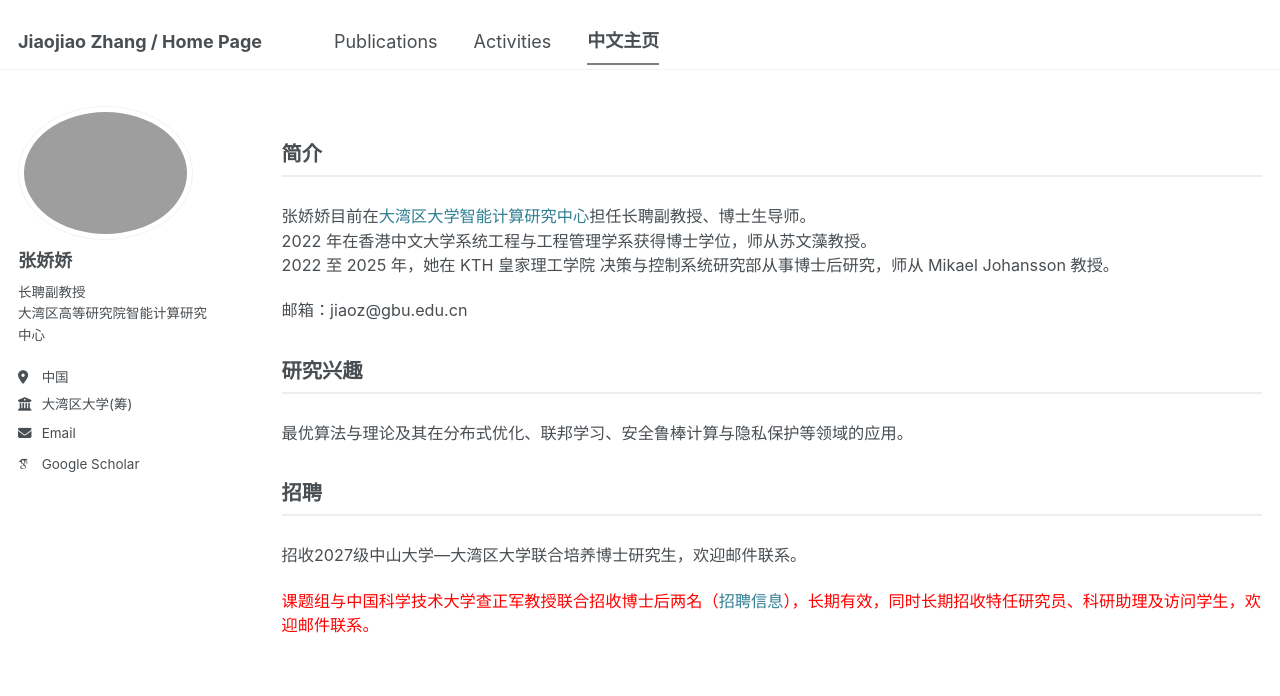
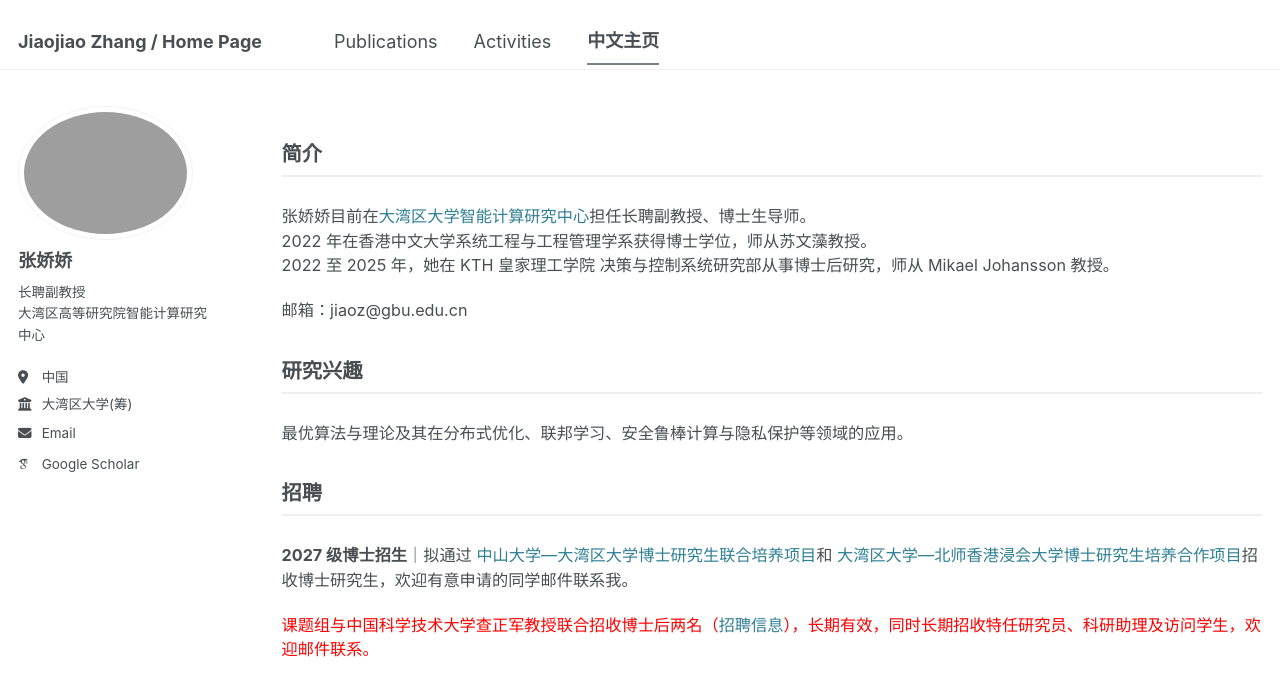
Before and after one commit to JiaojiaoZhang-jjz/JiaojiaoZhang-jjz.github.io, a Jekyll site: the page built from _pages/cn.html, in a window 1280 px wide. Shown: the top 696 px of the page. Built offline with Jekyll 4.4.1, drawn with Linux system fonts in a browser that asks for light colours; some web fonts are replaced.

Commit message:
Update cn_content.md

```diff
--- a/_includes/cn_content.md
+++ b/_includes/cn_content.md
@@ -11,6 +11,13 @@
 最优算法与理论及其在分布式优化、联邦学习、安全鲁棒计算与隐私保护等领域的应用。
 
 <h2 class="category">招聘</h2>
-<span> 招收2027级中山大学—大湾区大学联合培养博士研究生，欢迎邮件联系。 <span>
 
-<span style="color:red;"> 课题组与中国科学技术大学查正军教授联合招收博士后两名（<a href="https://www.sciencehr.net/html/bsh/gx/2025/07/143897.html" target="_blank">招聘信息</a>），长期有效，同时长期招收特任研究员、科研助理及访问学生，欢迎邮件联系。<span>
+<p>
+  <strong>2027 级博士招生</strong>｜拟通过
+  <a href="https://www.gbu.edu.cn/lpbs_details/1610.html" target="_blank" rel="noopener noreferrer">中山大学—大湾区大学博士研究生联合培养项目</a>和
+  <a href="https://www.gbu.edu.cn/lpbs_details/1467.html" target="_blank" rel="noopener noreferrer">大湾区大学—北师香港浸会大学博士研究生培养合作项目</a>招收博士研究生，欢迎有意申请的同学邮件联系我。
+</p>
+
+<p>
+  <span style="color:red;">课题组与中国科学技术大学查正军教授联合招收博士后两名（<a href="https://www.sciencehr.net/html/bsh/gx/2025/07/143897.html" target="_blank" rel="noopener noreferrer">招聘信息</a>），长期有效，同时长期招收特任研究员、科研助理及访问学生，欢迎邮件联系。</span>
+</p>
```
